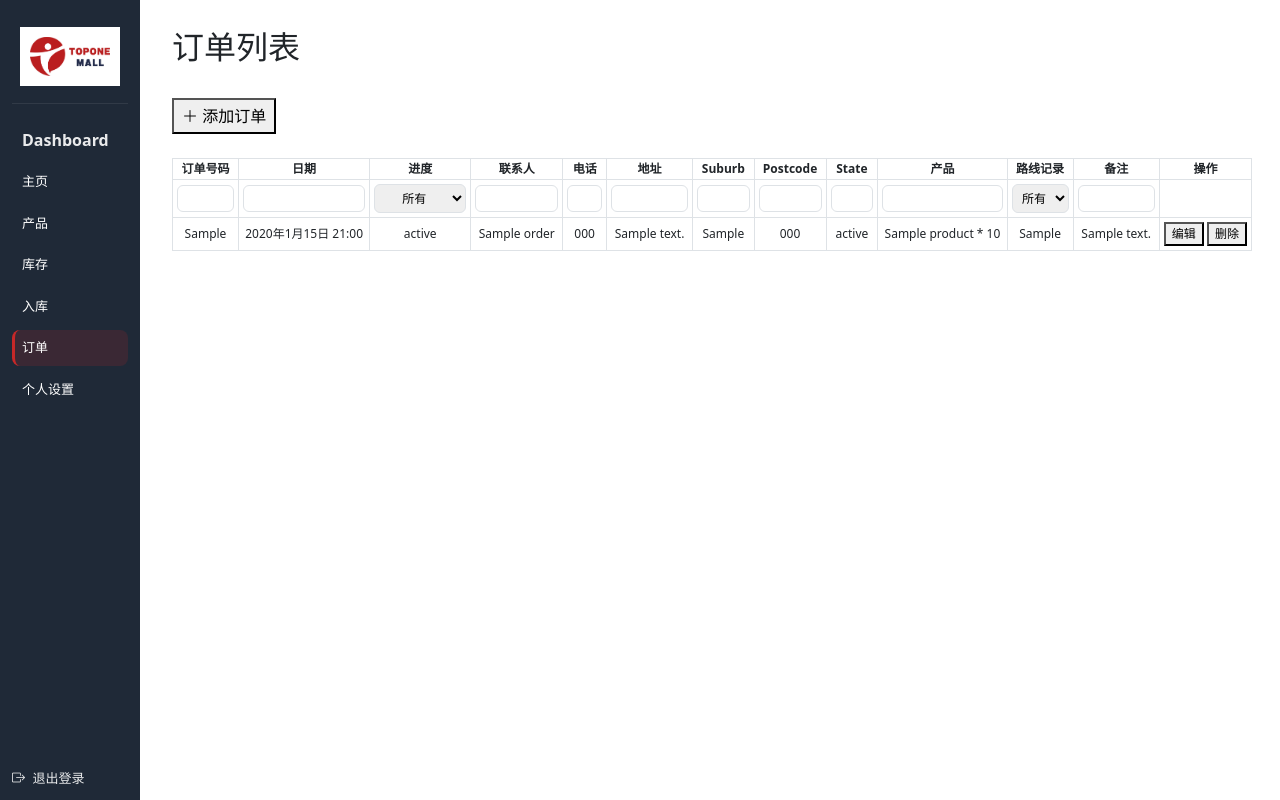
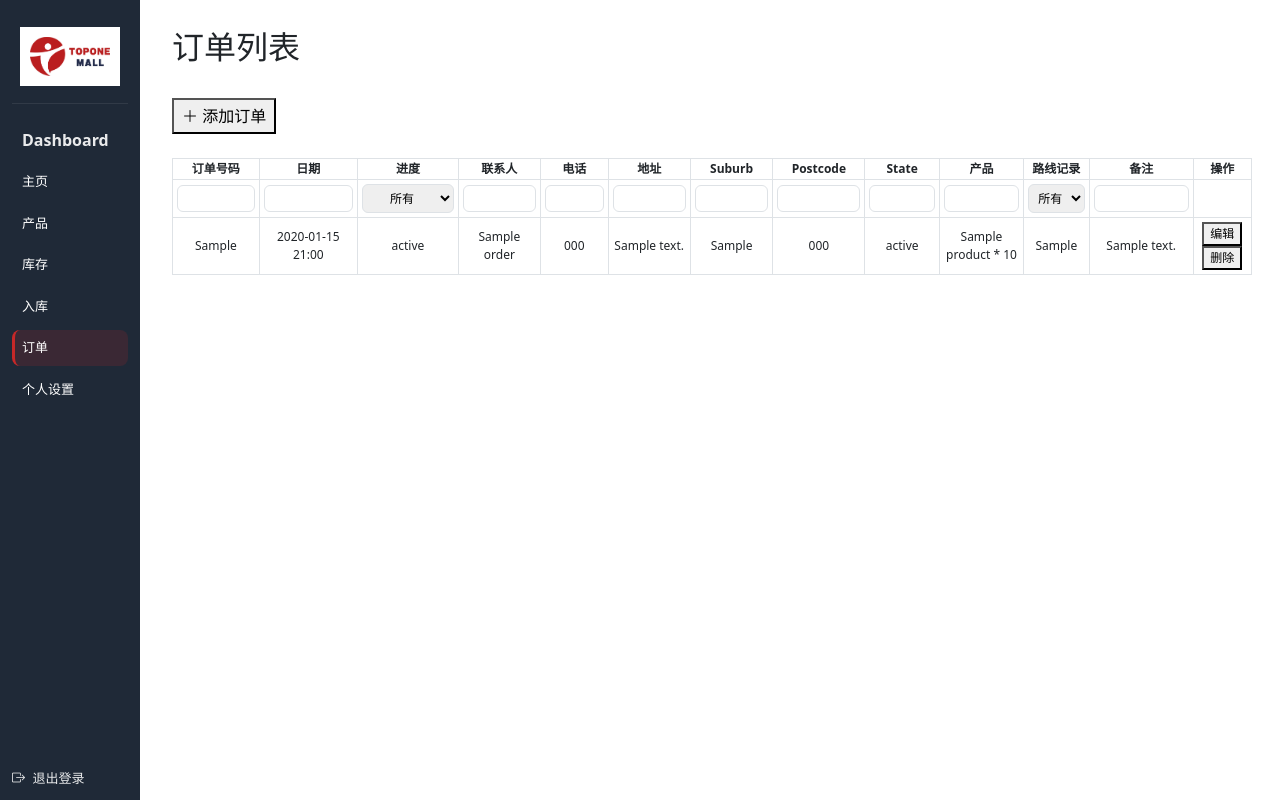
Before and after one commit to chen-fang-1992/WMS, a Django app: page /orders/ in a window 1280 px wide. Run offline with Django 5.2, Linux system fonts and the light colour scheme; a user stored in the database is signed in; tables that the repository leaves empty hold one stand-in row (values such as "Sample post"); some libraries are stand-ins or nearby versions.

Commit message:
订单列表显示

```diff
--- a/app/orders/templates/orders/list.html
+++ b/app/orders/templates/orders/list.html
@@ -21,6 +21,11 @@ td {
 	text-align: center;
 	vertical-align: middle;
 	white-space: nowrap;
+}
+td.break-word {
+	white-space: normal;
+	word-break: keep-all;
+	overflow-wrap: normal;
 }
 table select option {
 	text-align-last: center;
@@ -115,15 +120,15 @@ table select option {
 				{% for order in orders %}
 				<tr class="hover:bg-gray-50">
 					<td class="p-1 border border-gray-300" data-search_field="reference">{{ order.reference | default:"" }}</td>
-					<td class="p-1 border border-gray-300" data-search_field="date">{{ order.date | default:"" }}</td>
-					<td class="p-1 border border-gray-300" data-search_field="status">{{ order.status | status_label }}</td>
-					<td class="p-1 border border-gray-300" data-search_field="contact_name">{{ order.contact_name | default:"" }}</td>
+					<td class="p-1 border border-gray-300" data-search_field="date">{{ order.date|date:"Y-m-d" }}<br>{{ order.date|date:"H:i" }}</td>
+					<td class="p-1 border border-gray-300 break-word" data-search_field="status">{{ order.status | status_label }}</td>
+					<td class="p-1 border border-gray-300 break-word" data-search_field="contact_name">{{ order.contact_name | default:"" }}</td>
 					<td class="p-1 border border-gray-300" data-search_field="phone">{{ order.phone | default:"" }}</td>
-					<td class="p-1 border border-gray-300" data-search_field="address">{{ order.address | default:"" }}</td>
-					<td class="p-1 border border-gray-300" data-search_field="suburb">{{ order.suburb | default:"" }}</td>
+					<td class="p-1 border border-gray-300 break-word" data-search_field="address">{{ order.address | default:"" }}</td>
+					<td class="p-1 border border-gray-300 break-word" data-search_field="suburb">{{ order.suburb | default:"" }}</td>
 					<td class="p-1 border border-gray-300" data-search_field="postcode">{{ order.postcode | default:"" }}</td>
-					<td class="p-1 border border-gray-300" data-search_field="state">{{ order.state | default:"" }}</td>
-					<td class="p-1 border border-gray-300" data-search_field="products">
+					<td class="p-1 border border-gray-300 break-word" data-search_field="state">{{ order.state | default:"" }}</td>
+					<td class="p-1 border border-gray-300 break-word" data-search_field="products">
 						{% for line in order.lines.all %}
 						<div>
 							{% if line.product.name_cn %}
@@ -136,7 +141,7 @@ table select option {
 					</td>
 					<td class="p-1 border border-gray-300" data-search_field="route_record">{{ order.route_record | route_record_label }}</td>
 					<td class="p-1 border border-gray-300" data-search_field="notes">{{ order.notes | default:"" }}</td>
-					<td class="p-1 border border-gray-300">
+					<td class="p-1 border border-gray-300 break-word">
 						<button class="text-blue-600 hover:underline" onclick="editOrder(`{{ order.id }}`)">编辑</button>
 						<button class="text-red-600 hover:underline ml-2" onclick="deleteOrder(`{{ order.id }}`)">删除</button>
 					</td>
--- a/app/orders/views.py
+++ b/app/orders/views.py
@@ -9,7 +9,7 @@ from django.views.decorators.csrf import csrf_exempt
 import json
 
 def list(request):
-	orders = Order.objects.all()
+	orders = Order.objects.order_by('-date')
 	return render(request, 'orders/list.html', {'orders': orders, 'statuses': ORDER_STATUS, 'route_records': ORDER_ROUTE_RECORD})
 
 @csrf_exempt
```
